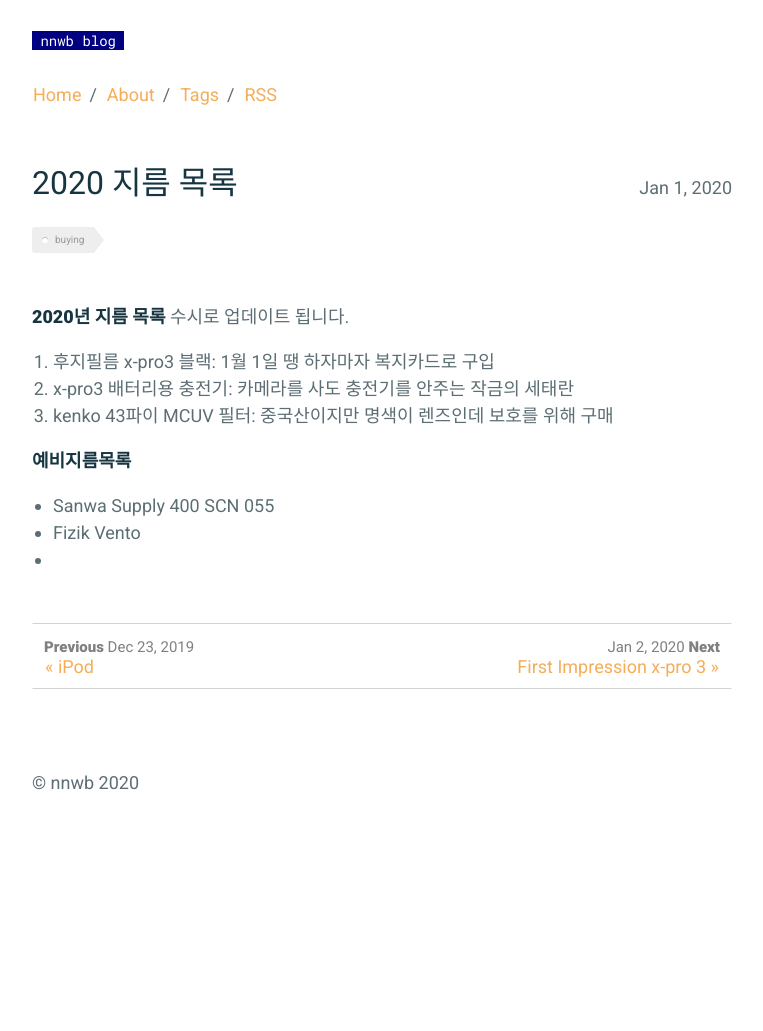
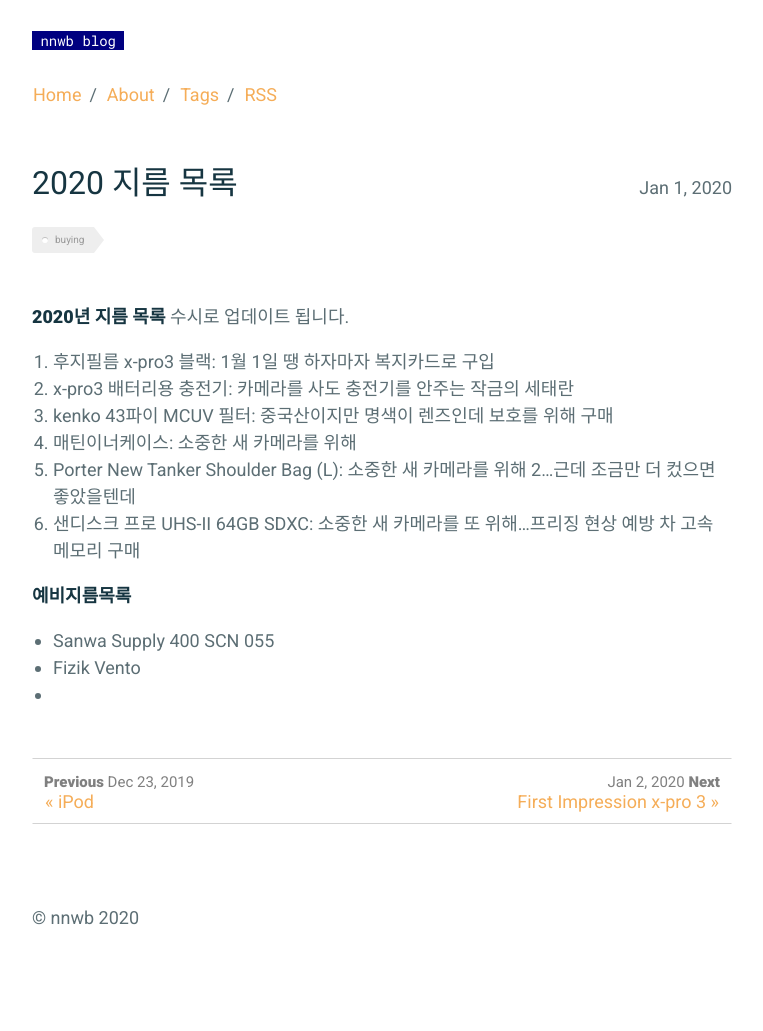
Before and after one commit to nnwb/nnwb.github.io, a Jekyll site: the page built from _posts/2020-01-01-2020buy.md, in a window 1280 px wide. Shown: the whole page, without its empty margins (258-1021 px from the left). Built offline with Jekyll 4.4.1, drawn with Linux system fonts in a browser that asks for light colours; comment, search, counter and statistics services are not loaded; before the commit the page ends 900 px from its top, so only the background shows below that.

Commit message:
Update 2020-01-01-2020buy.md

```diff
--- a/_posts/2020-01-01-2020buy.md
+++ b/_posts/2020-01-01-2020buy.md
@@ -12,7 +12,9 @@ comments: true
 1. 후지필름 x-pro3 블랙: 1월 1일 땡 하자마자 복지카드로 구입
 2. x-pro3 배터리용 충전기: 카메라를 사도 충전기를 안주는 작금의 세태란
 3. kenko 43파이 MCUV 필터: 중국산이지만 명색이 렌즈인데 보호를 위해 구매
-
+4. 매틴이너케이스: 소중한 새 카메라를 위해
+5. Porter New Tanker Shoulder Bag (L): 소중한 새 카메라를 위해 2...근데 조금만 더 컸으면 좋았을텐데
+6. 샌디스크 프로 UHS-II 64GB SDXC: 소중한 새 카메라를 또 위해...프리징 현상 예방 차 고속 메모리 구매
 
 **예비지름목록**
 - Sanwa Supply 400 SCN 055
```
